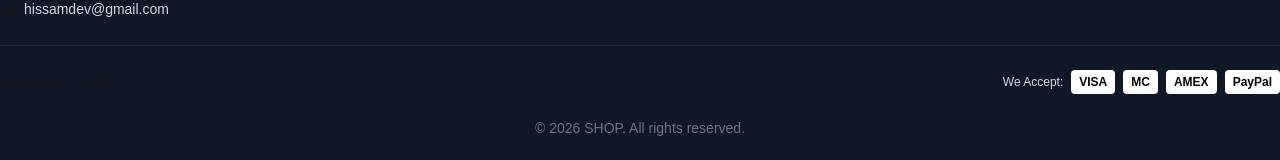
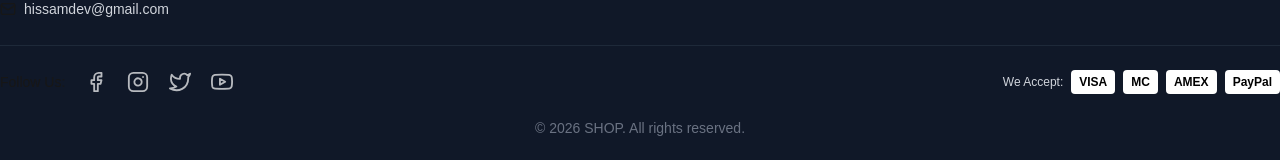
Before and after one commit to hissamdev/classy-ecommerce, a Next.js app: page / in a window 1280 px wide. Shown: the part 4616-4776 px from the top of the page. Built offline with nearby package versions, Linux system fonts and the light colour scheme.

Commit message:
Finalized social icons, with react-icons library

```diff
--- a/components/layout/footer/Footer.tsx
+++ b/components/layout/footer/Footer.tsx
@@ -1,25 +1,26 @@
 import { LocateIcon, Mail, MapPin, Phone } from "lucide-react";
+import Image from "next/image";
 import Link from "next/link";
+import { FaLinkedinIn } from "react-icons/fa";
+import {
+    FiFacebook,
+    FiGithub,
+    FiInstagram,
+    FiLinkedin,
+    FiTwitter,
+    FiUpload,
+    FiYoutube,
+} from "react-icons/fi";
 
 export default function Footer() {
     const links = [
         {
             name: "Shop",
-            items: [
-                "New Arrivals",
-                "Best Sellers",
-                "Sale",
-                "Gift Cards",
-            ]
+            items: ["New Arrivals", "Best Sellers", "Sale", "Gift Cards"],
         },
         {
             name: "Company",
-            items: [
-                "About Us",
-                "Careers",
-                "Press",
-                "Sustainability"
-            ]
+            items: ["About Us", "Careers", "Press", "Sustainability"],
         },
         {
             name: "Help",
@@ -27,8 +28,8 @@ export default function Footer() {
                 "Customer Service",
                 "Shipping & Returns",
                 "Size Guide",
-                "FAQ"
-            ]
+                "FAQ",
+            ],
         },
         {
             name: "Legal",
@@ -36,10 +37,10 @@ export default function Footer() {
                 "Terms of Service",
                 "Privacy Policy",
                 "Cookie Policy",
-                "Accessibility"
-            ]
-        }
-    ]
+                "Accessibility",
+            ],
+        },
+    ];
 
     return (
         <footer className="py-16 bg-gray-900">
@@ -47,60 +48,104 @@ export default function Footer() {
                 <div className="top pb-6 grid grid-cols-6 gap-8">
                     <div className="col-span-2">
                         {/* Heading */}
-                        <h2 className="mb-4 text-xl uppercase font-bold">Shop</h2>
+                        <h2 className="mb-4 text-xl uppercase font-bold">
+                            Shop
+                        </h2>
 
                         <div className="space-y-3">
-                            <p className="text-sm text-gray-300">Your destination for quality fashion and lifestyle products. We bring you the latest trends at the best prices.</p>
+                            <p className="text-sm text-gray-300">
+                                Your destination for quality fashion and
+                                lifestyle products. We bring you the latest
+                                trends at the best prices.
+                            </p>
 
                             <div className="flex items-center gap-2">
                                 <MapPin className="w-4" />
-                                <span className="text-sm text-gray-300">123 Fashion Street, NY 10001</span>
+                                <span className="text-sm text-gray-300">
+                                    123 Fashion Street, NY 10001
+                                </span>
                             </div>
                             <div className="flex items-center gap-2">
                                 <Phone className="w-4" />
-                                <span className="text-sm text-gray-300">+1 (555) 123-4567</span>
+                                <span className="text-sm text-gray-300">
+                                    +1 (555) 123-4567
+                                </span>
                             </div>
                             <div className="flex items-center gap-2">
                                 <Mail className="w-4" />
-                                <span className="text-sm text-gray-300">hissamdev@gmail.com</span>
+                                <span className="text-sm text-gray-300">
+                                    hissamdev@gmail.com
+                                </span>
                             </div>
                         </div>
                     </div>
                     {links.map((section) => {
                         return (
-                            <div className="flex-1">
-                                <h3 className="mb-4 text-md font-bold">{section.name}</h3>
+                            <div key={section.name} className="flex-1">
+                                <h3 className="mb-4 text-md font-bold">
+                                    {section.name}
+                                </h3>
                                 <ul className="space-y-2">
                                     {section.items.map((item) => {
                                         return (
-                                            <li>
-                                                <Link href="/" className="transition-colors text-sm text-gray-300 hover:text-white">{item}</Link>
+                                            <li key={item}>
+                                                <Link
+                                                    href="/"
+                                                    className="transition-colors text-sm text-gray-300 hover:text-white"
+                                                >
+                                                    {item}
+                                                </Link>
                                             </li>
-                                        )
+                                        );
                                     })}
                                 </ul>
                             </div>
-                        )
+                        );
                     })}
                 </div>
 
                 <div className="pt-6 flex justify-between items-center border-t border-gray-800">
-                    <div className="flex items-center gap-4">
+                    <div className="flex items-center gap-5">
                         <span className="text-sm">Follow Us:</span>
-                        Icon
+                        <FiFacebook
+                            size={22}
+                            className="cursor-pointer transition-colors text-white/70 hover:text-white"
+                        />
+                        <FiInstagram
+                            size={22}
+                            className="cursor-pointer transition-colors text-white/70 hover:text-white"
+                        />
+                        <FiTwitter
+                            size={22}
+                            className="cursor-pointer transition-colors text-white/70 hover:text-white"
+                        />
+                        <FiYoutube
+                            size={22}
+                            className="cursor-pointer transition-colors text-white/70 hover:text-white"
+                        />
                     </div>
 
                     <div className="flex items-center gap-2 text-xs">
                         <span className="text-gray-300">We Accept:</span>
-                        <span className="px-2 py-1 text-black font-semibold bg-white rounded">VISA</span>
-                        <span className="px-2 py-1 text-black font-semibold bg-white rounded">MC</span>
-                        <span className="px-2 py-1 text-black font-semibold bg-white rounded">AMEX</span>
-                        <span className="px-2 py-1 text-black font-semibold bg-white rounded">PayPal</span>
+                        <span className="px-2 py-1 text-black font-semibold bg-white rounded">
+                            VISA
+                        </span>
+                        <span className="px-2 py-1 text-black font-semibold bg-white rounded">
+                            MC
+                        </span>
+                        <span className="px-2 py-1 text-black font-semibold bg-white rounded">
+                            AMEX
+                        </span>
+                        <span className="px-2 py-1 text-black font-semibold bg-white rounded">
+                            PayPal
+                        </span>
                     </div>
                 </div>
 
-                <p className="mt-6 text-sm text-gray-500 text-center">© 2026 SHOP. All rights reserved.</p>
+                <p className="mt-6 text-sm text-gray-500 text-center">
+                    © 2026 SHOP. All rights reserved.
+                </p>
             </div>
         </footer>
-    )
+    );
 }
--- a/package.json
+++ b/package.json
@@ -13,7 +13,8 @@
     "lucide-react": "^1.7.0",
     "next": "16.2.2",
     "react": "19.2.4",
-    "react-dom": "19.2.4"
+    "react-dom": "19.2.4",
+    "react-icons": "^5.6.0"
   },
   "devDependencies": {
     "@tailwindcss/postcss": "^4",
```
Also changed, not shown: public/assets/footer/github.svg (added), 1 other file (tests, documents, lock files or other folders).
